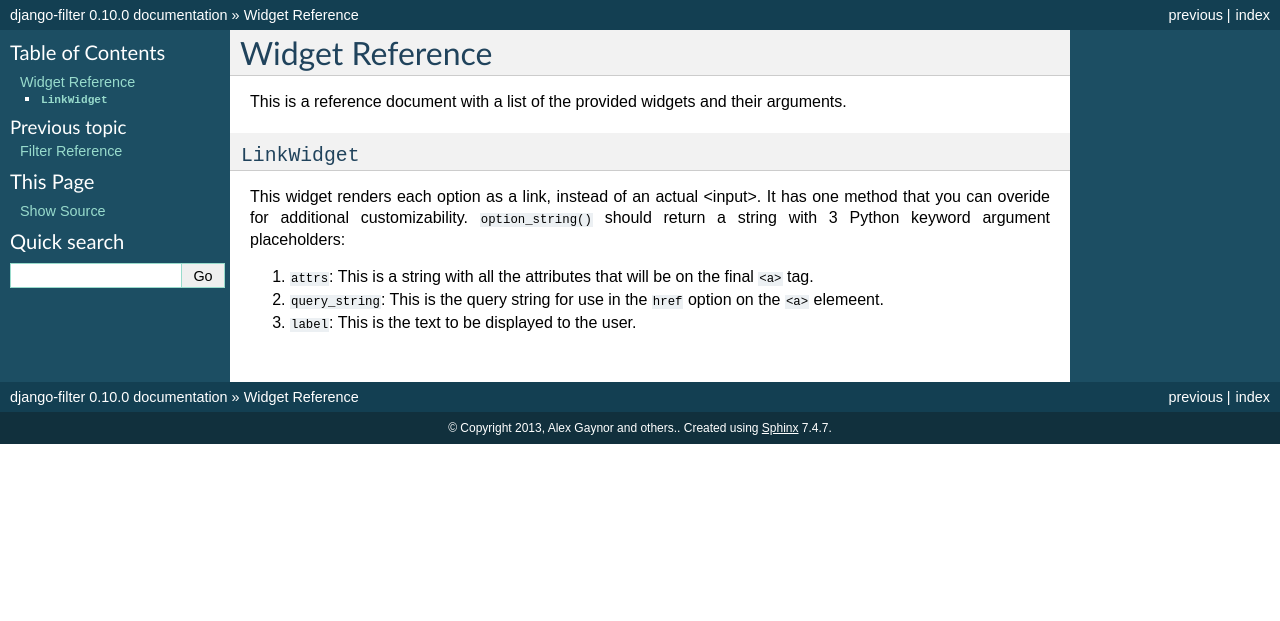
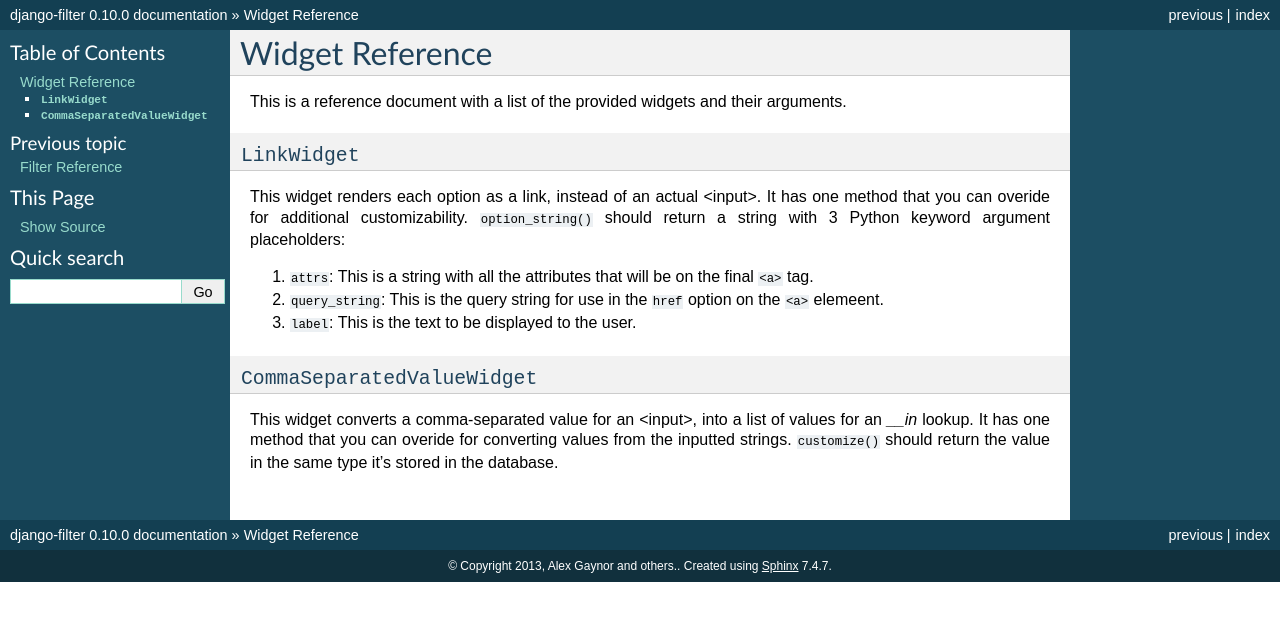
Before and after one commit to carltongibson/django-filter, a Sphinx documentation site: the page built from docs/ref/widgets.txt, in a window 1280 px wide. Shown: the top 621 px of the page. Built offline with Sphinx 7.4.7, drawn with Linux system fonts in a browser that asks for light colours; pages that are not in the unit, such as notebooks, are missing from menus.

Commit message:
Add basic docs for CommaSeparatedValueWidget

```diff
--- a/docs/ref/widgets.txt
+++ b/docs/ref/widgets.txt
@@ -17,3 +17,11 @@ placeholders::
 2. ``query_string``: This is the query string for use in the ``href``
    option on the ``<a>`` elemeent.
 3. ``label``: This is the text to be displayed to the user.
+
+``CommaSeparatedValueWidget``
+~~~~~~~~~~~~~~
+
+This widget converts a comma-separated value for an <input>, into a list of
+values for an `__in` lookup. It has one method that you can overide for
+converting values from the inputted strings. ``customize()`` should return the
+value in the same type it's stored in the database.
```
